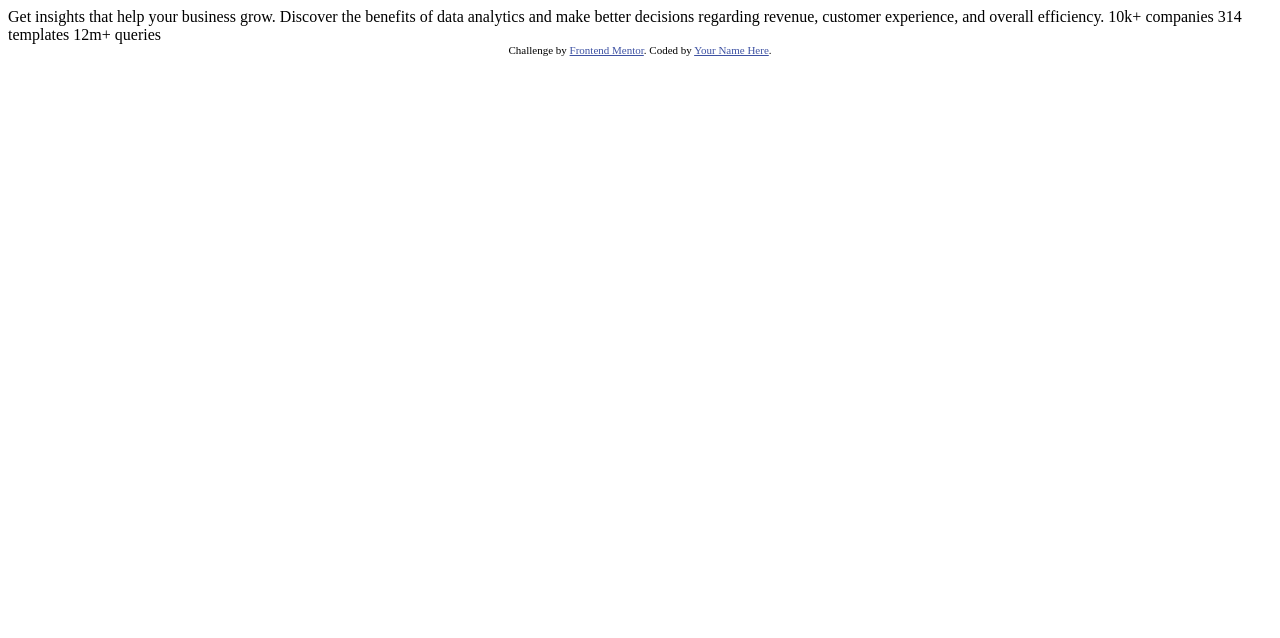
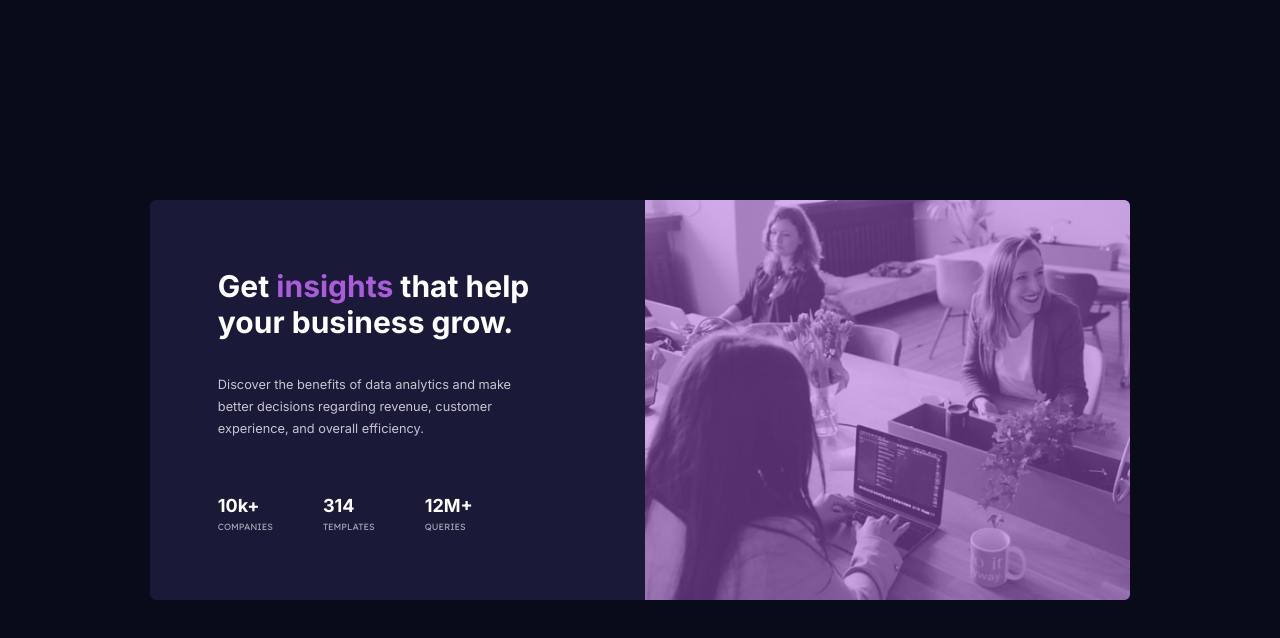
Before and after one commit to krisdianwidya/stats-preview-card, a plain HTML site: page index.html in a window 1280 px wide. Drawn offline with Linux system fonts and the light colour scheme.

Commit message:
finish project updated

```diff
--- a/index.html
+++ b/index.html
@@ -1,33 +1,64 @@
 <!DOCTYPE html>
 <html lang="en">
+
 <head>
   <meta charset="UTF-8">
-  <meta name="viewport" content="width=device-width, initial-scale=1.0"> <!-- displays site properly based on user's device -->
+  <meta name="viewport" content="width=device-width, initial-scale=1.0">
+  <!-- displays site properly based on user's device -->
+  <link rel="preconnect" href="https://fonts.gstatic.com">
+  <link href="https://fonts.googleapis.com/css2?family=Inter:wght@400;700&family=Lexend+Deca&display=swap"
+    rel="stylesheet">
 
   <link rel="icon" type="image/png" sizes="32x32" href="./images/favicon-32x32.png">
+  <link rel="stylesheet" href="./style.css">
 
   <title>Frontend Mentor | Stats preview card component</title>
 
   <!-- Feel free to remove these styles or customise in your own stylesheet 👍 -->
-  <style>
-    .attribution { font-size: 11px; text-align: center; }
-    .attribution a { color: hsl(228, 45%, 44%); }
-  </style>
+  <!-- <style>
+    .attribution {
+      font-size: 11px;
+      text-align: center;
+    }
+
+    .attribution a {
+      color: hsl(228, 45%, 44%);
+    }
+  </style> -->
 </head>
+
 <body>
+  <div class="container">
+    <div class="card">
+      <div class="content">
+        <h1>Get <span>insights</span> that help your business grow.</h1>
+        <p class="main-paragraph">
+          Discover the benefits of data analytics and make better decisions regarding revenue, customer
+          experience, and overall efficiency.
+        </p>
+        <div class="stats-container">
+          <div class="stat-item">
+            <p>10k+<span>companies</span></p>
+          </div>
+          <div class="stat-item">
+            <p>314<span>templates</span></p>
+          </div>
+          <div class="stat-item">
+            <p>12M+<span>queries</span></p>
+          </div>
+        </div>
+      </div>
 
-  Get insights that help your business grow.
+      <div class="content-illustration">
+        <img src="./images/image-header-desktop.jpg" alt="illustration" />
+      </div>
 
-  Discover the benefits of data analytics and make better decisions regarding revenue, customer
-  experience, and overall efficiency.
-
-  10k+ companies
-  314 templates
-  12m+ queries
-
-  <div class="attribution">
+    </div>
+  </div>
+  <!-- <div class="attribution">
     Challenge by <a href="https://www.frontendmentor.io?ref=challenge" target="_blank">Frontend Mentor</a>.
     Coded by <a href="#">Your Name Here</a>.
-  </div>
+  </div> -->
 </body>
+
 </html>
--- /dev/null
+++ b/style.css
@@ -0,0 +1,158 @@
+:root {
+  /* main bg */
+  --very-dark-blue: hsl(233, 47%, 7%);
+  /* card bg */
+  --dark-desaturated-blue: hsl(244, 38%, 16%);
+  /* accent */
+  --soft-violet: hsl(277, 64%, 61%);
+
+  /* main heading, stats */
+  --white: hsl(0, 0%, 100%);
+  /* main pr */
+  --slightly-transparent-white-pr: hsla(0, 0%, 100%, 0.75);
+  /* stat, heading */
+  --slightly-transparent-white-hd: hsla(0, 0%, 100%, 0.6);
+}
+
+* {
+  margin: 0px;
+  padding: 0px;
+  box-sizing: border-box;
+}
+
+body {
+  background-color: var(--very-dark-blue);
+  color: var(--white);
+  font-size: 15px;
+}
+
+.container {
+  display: grid;
+  height: 100vh;
+  place-content: center;
+}
+
+.card {
+  background-color: var(--dark-desaturated-blue);
+  display: flex;
+  border-radius: 6px;
+  text-align: left;
+}
+
+/* content */
+.content {
+  display: flex;
+  flex-direction: column;
+  justify-content: space-between;
+  padding: 4.5em;
+  margin-right: 2em;
+}
+
+.content h1,
+.content p {
+  font-family: "Inter", sans-serif;
+}
+
+.content h1 {
+  font-weight: 700;
+  font-size: 2em;
+  width: 11em;
+}
+
+.content h1 span {
+  color: var(--soft-violet);
+}
+
+.content .main-paragraph {
+  font-weight: 400;
+  font-size: 0.85em;
+  color: var(--slightly-transparent-white-pr);
+  width: 24em;
+  line-height: 1.75;
+  margin-top: 1.4em;
+  margin-bottom: 3em;
+}
+
+.stats-container {
+  display: flex;
+  justify-content: space-between;
+  width: clamp(8em, 17em, 19.3em);
+}
+
+.stat-item p {
+  font-size: 1.2em;
+  font-weight: 700;
+}
+
+.stat-item span {
+  display: block;
+  text-transform: uppercase;
+  font-family: "Lexend Deca", sans-serif;
+  font-weight: 400;
+  font-size: 0.5em;
+  color: var(--slightly-transparent-white-hd);
+  margin-top: 0.6em;
+}
+
+/* content illustration */
+.content-illustration {
+  display: flex;
+  background-color: var(--soft-violet);
+  border-radius: 0px 6px 6px 0px;
+}
+.content-illustration img {
+  max-height: 400px;
+  height: auto;
+  opacity: 0.5;
+  border-radius: 0px 6px 6px 0px;
+}
+
+@media only screen and (max-width: 376px) {
+  .container {
+    display: flex;
+    align-items: center;
+    justify-content: center;
+  }
+
+  .card {
+    flex-direction: column-reverse;
+    text-align: center;
+  }
+
+  /* content */
+  .content {
+    padding: 1.7em;
+    margin-right: 0px;
+  }
+
+  .content h1 {
+    font-size: 1.7em;
+    width: 9.5em;
+  }
+
+  .content .main-paragraph {
+    font-size: 0.8em;
+    width: 17em;
+    align-self: center;
+  }
+
+  .stats-container {
+    flex-direction: column;
+    height: 12em;
+  }
+
+  .stat-item p {
+    font-size: 1.4em;
+  }
+
+  /* content illustration */
+  .content-illustration {
+    background-color: var(--soft-violet);
+    border-radius: 6px 6px 0px 0px;
+  }
+  .content-illustration img {
+    max-height: 250px;
+    opacity: 0.5;
+    border-radius: 6px 6px 0px 0px;
+  }
+}
```
